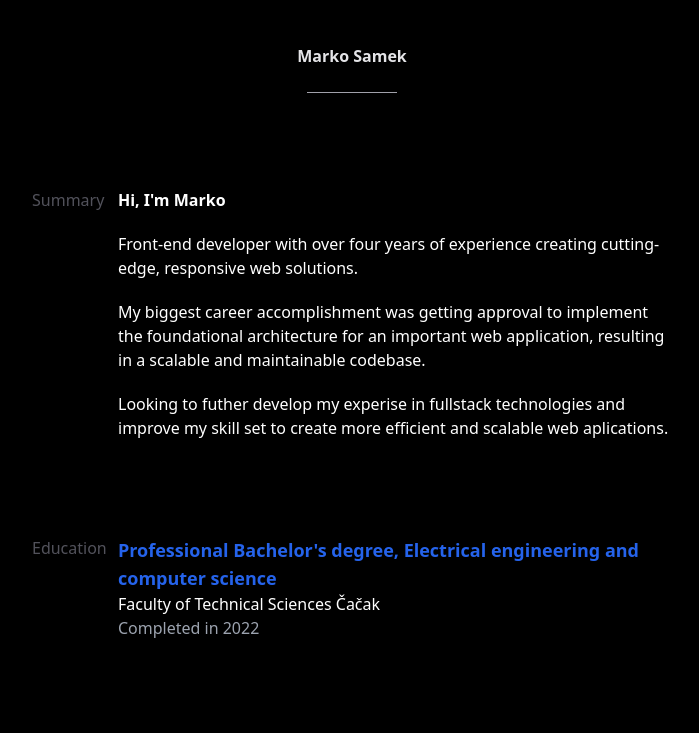
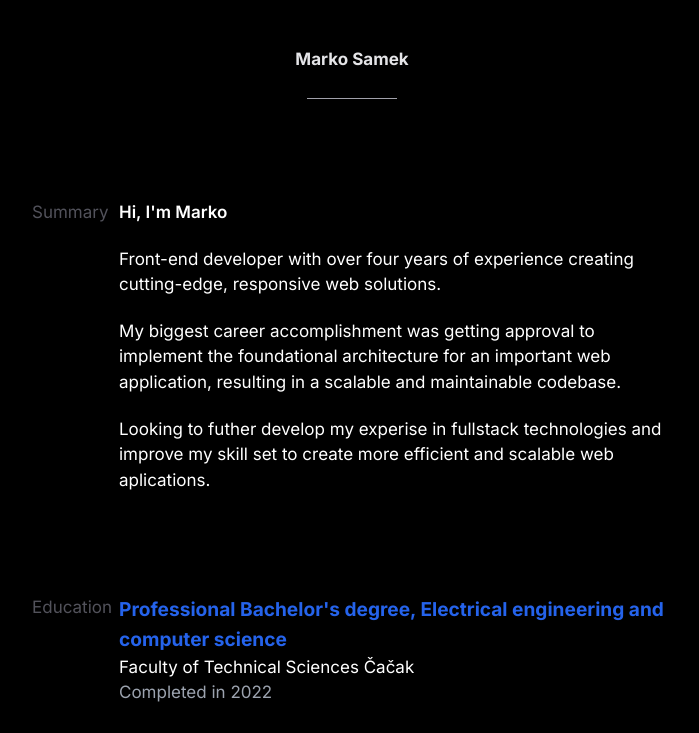
Before and after one commit to Krindendo/portfolio, an Astro site: page / in a window 1280 px wide. Shown: the top 733 px of the page, without its empty margins (288-987 px from the left). Built offline with nearby package versions, Linux system fonts and the light colour scheme; Astro itself is replaced by a stand-in of ours.

Commit message:
add new font

```diff
--- a/package.json
+++ b/package.json
@@ -12,6 +12,7 @@
   "dependencies": {
     "@astrojs/check": "^0.9.3",
     "@astrojs/tailwind": "^5.1.1",
+    "@fontsource-variable/inter": "^5.1.0",
     "@tailwindcss/typography": "^0.5.15",
     "astro": "^4.15.7",
     "tailwindcss": "^3.4.12",
--- a/src/layouts/Base.astro
+++ b/src/layouts/Base.astro
@@ -2,13 +2,13 @@
 import Footer from "@/components/Footer.astro";
 import Header from "@/components/Header.astro";
 import LayoutHead from "@/components/LayoutHead.astro";
+
+import "@fontsource-variable/inter";
 ---
 
-<html lang="en">
+<html lang="en" data-theme="dark">
   <LayoutHead />
-  <body
-    class="bg-black text-white py-11 box-content px-4 max-w-[800px] mx-auto"
-  >
+  <body class="py-11 box-content px-4 max-w-[800px] mx-auto">
     <div class="flex-col flex space-y-24 items-center">
       <Header />
       <slot />
--- a/src/styles/global.css
+++ b/src/styles/global.css
@@ -40,7 +40,7 @@
 
   :root[data-theme="dark"] {
     color-scheme: dark;
-    --background: 240 5.88% 10%;
+    --background: 0 0% 0%;
     --foreground: 0 0% 100%;
 
     --muted: 223 47% 11%;
@@ -72,3 +72,18 @@
     --radius: 0.5rem;
   }
 }
+
+@layer base {
+  * {
+    @apply border-border;
+  }
+
+  :root {
+    font-size: 17px;
+  }
+
+  body {
+    @apply bg-background text-foreground font-open-sans;
+    font-feature-settings: normal;
+  }
+}
--- a/tailwind.config.mjs
+++ b/tailwind.config.mjs
@@ -75,8 +75,8 @@ export default {
         sm: "calc(var(--radius) - 4px)",
       },
       fontFamily: {
-        "open-sans": ["var(--font-sans)", ...fontFamily.sans],
-        heading: ["var(--font-heading)", ...fontFamily.sans],
+        "open-sans": ["Inter", ...fontFamily.sans],
+        heading: ["Inter", ...fontFamily.sans],
       },
       fontSize: {
         xs: ["0.75rem", "1rem"],
```
Also changed, not shown: 1 other file. Lines whose indentation alone changed are shown as unchanged.
